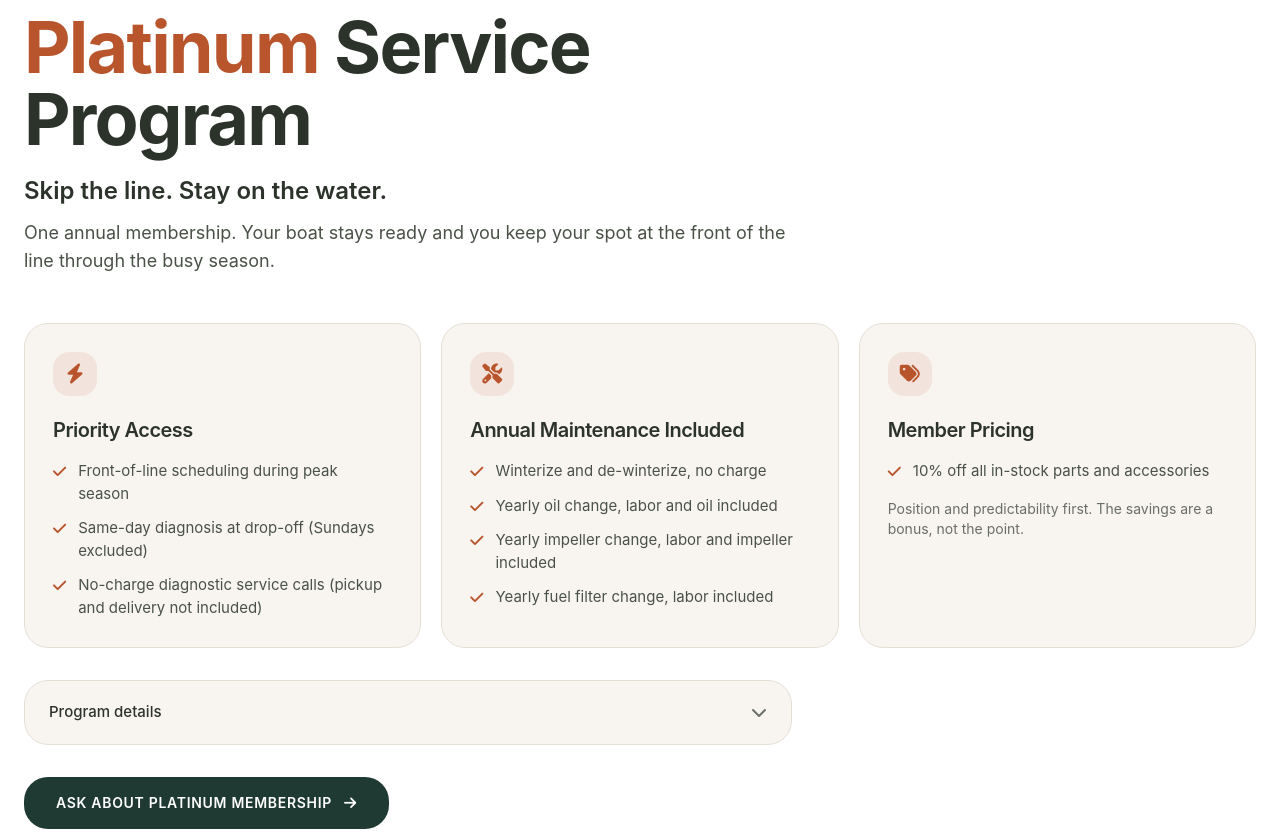
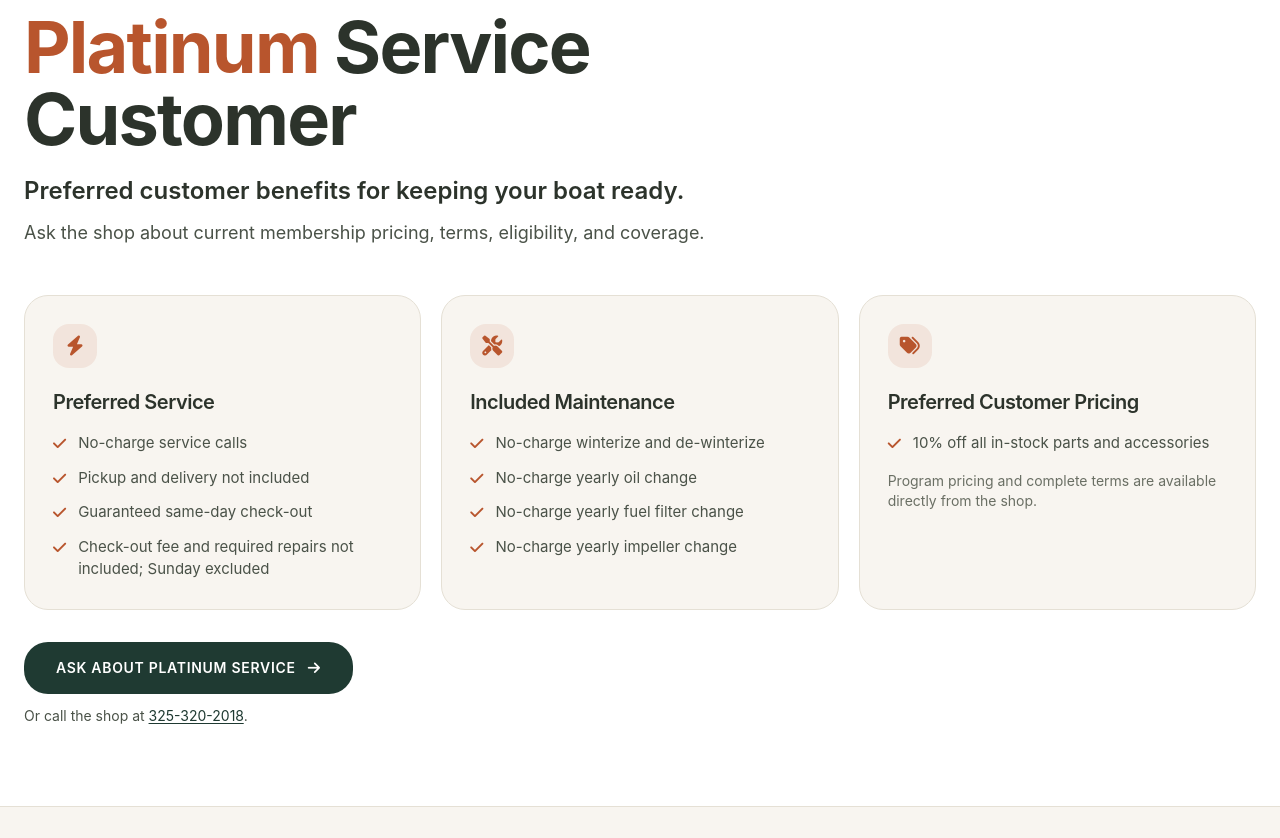
Before and after one commit to nyphwngpp4-art/Andrewsboat, a plain HTML site: page index.html in a window 1280 px wide. Shown: the part 952-1790 px from the top of the page. Drawn offline with nearby package versions, Linux system fonts and the light colour scheme.

Commit message:
Ground Platinum section in verified shop signage

```diff
--- a/index.html
+++ b/index.html
@@ -145,34 +145,31 @@
 
   <!--
     ============================================================
-    PLATINUM SERVICE PROGRAM  (internal notes, not rendered)
+    PLATINUM SERVICE CUSTOMER  (internal notes, not rendered)
     ============================================================
-    ASSUMPTIONS LEDGER - PENDING OWNER CONFIRMATION:
-      - Term is annual (assumed)
-      - Included services are labor only, except oil-change oil and the
-        impeller part, which are included (assumed)
-      - "Same-day check-out" interpreted as same-day DIAGNOSIS (assumed)
-      - Scope is per registered unit, not per customer (assumed per-unit)
-      - Pricing withheld pending owner decision; inquiry gate assumed
+    VERIFIED SOURCE:
+      Benefits below are transcribed from Andrew's in-store Platinum
+      Service Customer board photographed July 17, 2026.
 
-    CLAIMS SAFETY RULE (enforced here):
-      Rendered copy states NO price, NO member count, NO guarantee, and NO
-      credential Andrew has not verified. No fabricated reviews/testimonials.
-      Note: source board wording "guaranteed same-day" was softened to
-      "same-day diagnosis" because same-day scope is an assumption above.
+    PENDING OWNER CONFIRMATION — NOT RENDERED AS FACT:
+      - Membership price and term
+      - Whether coverage is per unit or per customer
+      - Whether included maintenance covers labor only or also parts/fluids
+      - Exact meaning of "same-day check-out"
+      - Whether the shop's pre-2005 service cutoff also governs membership
+      - Whether the future program will be capped
 
-    FUTURE-PROOFING:
-      Pillar layout + CTA are self-contained and decoupled from surrounding
-      sections so this can flip from add-on to primary (capped-membership)
-      conversion path with copy-only changes.
+    CLAIMS SAFETY RULE:
+      Rendered copy follows the posted board. No fabricated price, term,
+      capacity, testimonial, credential, or expanded guarantee is shown.
     ============================================================
   -->
   <section id="platinum" class="bg-white border-b border-[#e5e0d5]">
     <div class="max-w-screen-xl mx-auto px-6 py-16 md:py-20">
       <div class="max-w-3xl">
-        <h2 class="text-5xl md:text-7xl font-bold tracking-tight leading-[1.0]"><span class="text-[#b8552d]">Platinum</span> Service Program</h2>
-        <p class="mt-5 text-xl md:text-2xl font-semibold text-[#2c332b]">Skip the line. Stay on the water.</p>
-        <p class="mt-3 text-base md:text-lg text-[#4a5248]">One annual membership. Your boat stays ready and you keep your spot at the front of the line through the busy season.</p>
+        <h2 class="text-5xl md:text-7xl font-bold tracking-tight leading-[1.0]"><span class="text-[#b8552d]">Platinum</span> Service Customer</h2>
+        <p class="mt-5 text-xl md:text-2xl font-semibold text-[#2c332b]">Preferred customer benefits for keeping your boat ready.</p>
+        <p class="mt-3 text-base md:text-lg text-[#4a5248]">Ask the shop about current membership pricing, terms, eligibility, and coverage.</p>
       </div>
 
       <div class="mt-12 grid grid-cols-1 md:grid-cols-3 gap-5">
@@ -181,11 +178,12 @@
           <div class="w-11 h-11 rounded-2xl bg-[#b8552d]/10 flex items-center justify-center mb-5">
             <i class="fa-solid fa-bolt text-xl text-[#b8552d]"></i>
           </div>
-          <h3 class="font-semibold text-xl tracking-tight">Priority Access</h3>
+          <h3 class="font-semibold text-xl tracking-tight">Preferred Service</h3>
           <ul class="mt-4 space-y-3 text-[15px] text-[#4a5248]">
-            <li class="flex gap-x-3"><i class="fa-solid fa-check mt-1 text-[#b8552d]"></i> Front-of-line scheduling during peak season</li>
-            <li class="flex gap-x-3"><i class="fa-solid fa-check mt-1 text-[#b8552d]"></i> Same-day diagnosis at drop-off (Sundays excluded)</li>
-            <li class="flex gap-x-3"><i class="fa-solid fa-check mt-1 text-[#b8552d]"></i> No-charge diagnostic service calls (pickup and delivery not included)</li>
+            <li class="flex gap-x-3"><i class="fa-solid fa-check mt-1 text-[#b8552d]"></i> No-charge service calls</li>
+            <li class="flex gap-x-3"><i class="fa-solid fa-check mt-1 text-[#b8552d]"></i> Pickup and delivery not included</li>
+            <li class="flex gap-x-3"><i class="fa-solid fa-check mt-1 text-[#b8552d]"></i> Guaranteed same-day check-out</li>
+            <li class="flex gap-x-3"><i class="fa-solid fa-check mt-1 text-[#b8552d]"></i> Check-out fee and required repairs not included; Sunday excluded</li>
           </ul>
         </div>
 
@@ -194,12 +192,12 @@
           <div class="w-11 h-11 rounded-2xl bg-[#b8552d]/10 flex items-center justify-center mb-5">
             <i class="fa-solid fa-screwdriver-wrench text-xl text-[#b8552d]"></i>
           </div>
-          <h3 class="font-semibold text-xl tracking-tight">Annual Maintenance Included</h3>
+          <h3 class="font-semibold text-xl tracking-tight">Included Maintenance</h3>
           <ul class="mt-4 space-y-3 text-[15px] text-[#4a5248]">
-            <li class="flex gap-x-3"><i class="fa-solid fa-check mt-1 text-[#b8552d]"></i> Winterize and de-winterize, no charge</li>
-            <li class="flex gap-x-3"><i class="fa-solid fa-check mt-1 text-[#b8552d]"></i> Yearly oil change, labor and oil included</li>
-            <li class="flex gap-x-3"><i class="fa-solid fa-check mt-1 text-[#b8552d]"></i> Yearly impeller change, labor and impeller included</li>
-            <li class="flex gap-x-3"><i class="fa-solid fa-check mt-1 text-[#b8552d]"></i> Yearly fuel filter change, labor included</li>
+            <li class="flex gap-x-3"><i class="fa-solid fa-check mt-1 text-[#b8552d]"></i> No-charge winterize and de-winterize</li>
+            <li class="flex gap-x-3"><i class="fa-solid fa-check mt-1 text-[#b8552d]"></i> No-charge yearly oil change</li>
+            <li class="flex gap-x-3"><i class="fa-solid fa-check mt-1 text-[#b8552d]"></i> No-charge yearly fuel filter change</li>
+            <li class="flex gap-x-3"><i class="fa-solid fa-check mt-1 text-[#b8552d]"></i> No-charge yearly impeller change</li>
           </ul>
         </div>
 
@@ -208,39 +206,19 @@
           <div class="w-11 h-11 rounded-2xl bg-[#b8552d]/10 flex items-center justify-center mb-5">
             <i class="fa-solid fa-tags text-xl text-[#b8552d]"></i>
           </div>
-          <h3 class="font-semibold text-xl tracking-tight">Member Pricing</h3>
+          <h3 class="font-semibold text-xl tracking-tight">Preferred Customer Pricing</h3>
           <ul class="mt-4 space-y-3 text-[15px] text-[#4a5248]">
             <li class="flex gap-x-3"><i class="fa-solid fa-check mt-1 text-[#b8552d]"></i> 10% off all in-stock parts and accessories</li>
           </ul>
-          <p class="mt-4 text-sm text-[#6a6f64]">Position and predictability first. The savings are a bonus, not the point.</p>
+          <p class="mt-4 text-sm text-[#6a6f64]">Program pricing and complete terms are available directly from the shop.</p>
         </div>
       </div>
 
-      <!-- Fine print toggle -->
-      <details class="group mt-8 max-w-3xl bg-[#f8f5f0] border border-[#e5e0d5] rounded-3xl overflow-hidden">
-        <summary class="flex items-center justify-between gap-x-4 cursor-pointer list-none px-6 py-5 select-none">
-          <span class="font-medium text-[15px]">Program details</span>
-          <i class="fa-solid fa-chevron-down text-[#6a6f64] transition-transform duration-200 group-open:rotate-180"></i>
-        </summary>
-        <div class="px-6 pb-6 pt-0 text-sm text-[#4a5248] leading-relaxed border-t border-[#e5e0d5]">
-          <ul class="mt-5 space-y-2.5">
-            <li>Membership runs on an annual term.</li>
-            <li>Benefits apply per registered unit.</li>
-            <li>Included services cover labor plus the parts explicitly listed above (oil and impeller). Any other parts are billed at member pricing.</li>
-            <li>The same-day commitment covers diagnosis, not a completed repair.</li>
-            <li>Any required repairs are quoted before work begins.</li>
-            <li>Sundays are excluded from same-day diagnosis.</li>
-            <li>Units older than 2005 are not eligible.</li>
-            <li>Pickup and delivery are not included.</li>
-          </ul>
-        </div>
-      </details>
-
       <!-- CTA: inquiry gate, no price shown -->
       <div class="mt-8">
-        <a href="#contact" data-prefill-service="Platinum Membership"
+        <a href="#contact" data-prefill-service="Platinum Service Customer"
            class="w-full sm:w-auto inline-flex items-center justify-center gap-x-3 px-8 py-4 bg-[#1f3a32] hover:bg-[#2a4a40] transition-colors text-white font-semibold rounded-3xl text-sm tracking-wider">
-          ASK ABOUT PLATINUM MEMBERSHIP
+          ASK ABOUT PLATINUM SERVICE
           <i class="fa-solid fa-arrow-right"></i>
         </a>
         <p class="mt-3 text-sm text-[#4a5248]">Or call the shop at <a href="tel:+13253202018" class="text-[#1f3a32] underline underline-offset-2">325-320-2018</a>.</p>
@@ -382,7 +360,7 @@
         <div>
           <label class="text-xs font-medium text-[#6a6f64] block mb-1.5">WHAT DO YOU NEED HELP WITH?</label>
           <select id="serviceType" class="w-full border border-[#d1c9b8] rounded-2xl px-4 py-3 text-sm focus:outline-none focus:border-[#b8552d]">
-            <option>Platinum Membership</option>
+            <option>Platinum Service Customer</option>
             <option>Outboard / PWC Repair</option>
             <option>Winterization</option>
             <option>Propeller Repair</option>
@@ -458,7 +436,7 @@
         }
         var message = document.getElementById('message');
         if (message && !message.value) {
-          message.value = "I'd like to learn more about the Platinum Service Program.";
+          message.value = "I'd like to learn more about the Platinum Service Customer program.";
         }
       });
     });
```
